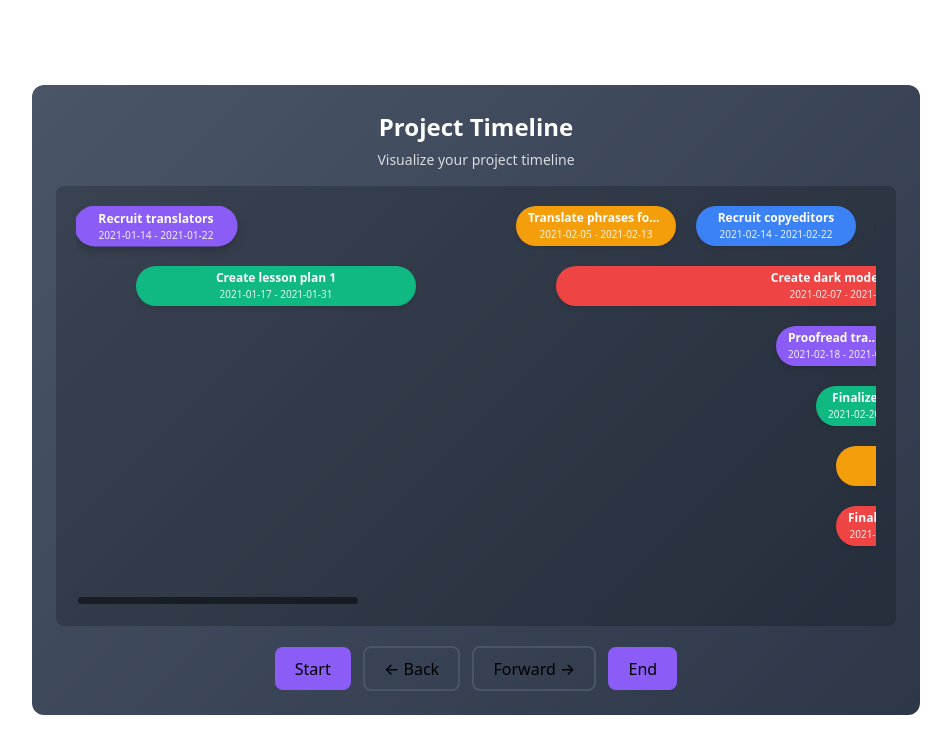
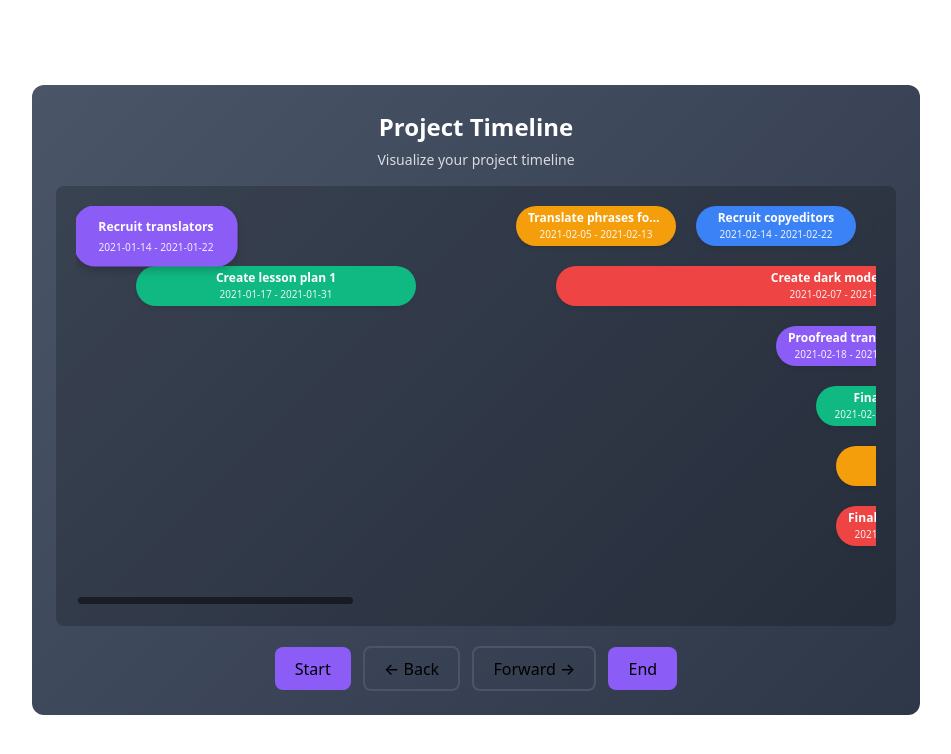
Before and after one commit to drickchote/Timeline, a React (Vite) app: page / in a window 1280 px wide. In both pictures the pointer is over the element 320 px from the left and 225 px from the top of the page. Shown: the top 754 px of the page, without its empty margins (164-1115 px from the left). Built offline with nearby package versions, Linux system fonts and the light colour scheme.

Commit message:
feat: add hover to timeline items

```diff
--- a/src/components/Timeline/TimelineItem.module.css
+++ b/src/components/Timeline/TimelineItem.module.css
@@ -9,15 +9,21 @@
   color: white;
   font-size: 12px;
   font-weight: 500;
-  transition: transform 0.2s ease, box-shadow 0.2s ease;
+  transition: transform 0.2s ease, box-shadow 0.2s ease, height 0.2s ease, width 0.2s ease, z-index 0.2s ease;
   box-shadow: 0 2px 4px rgba(0, 0, 0, 0.1);
   overflow: hidden;
   box-sizing: border-box;
+  min-width: 150px;
+  z-index: 1;
 }
 
 .timelineItem:hover {
   transform: scale(1.02);
   box-shadow: 0 4px 8px rgba(0, 0, 0, 0.2);
+  height: auto;
+  min-height: 60px;
+  z-index: 10;
+  padding: 8px 12px;
 }
 
 .itemName {
@@ -25,6 +31,14 @@
   overflow: hidden;
   text-overflow: ellipsis;
   font-weight: 600;
+  transition: white-space 0.2s ease;
+}
+
+.timelineItem:hover .itemName {
+  white-space: normal;
+  word-wrap: break-word;
+  overflow: visible;
+  text-overflow: unset;
 }
 
 .itemDate {
@@ -32,3 +46,7 @@
   opacity: 0.9;
   white-space: nowrap;
 }
+
+.timelineItem:hover .itemDate {
+  margin-top: 4px;
+}
```
